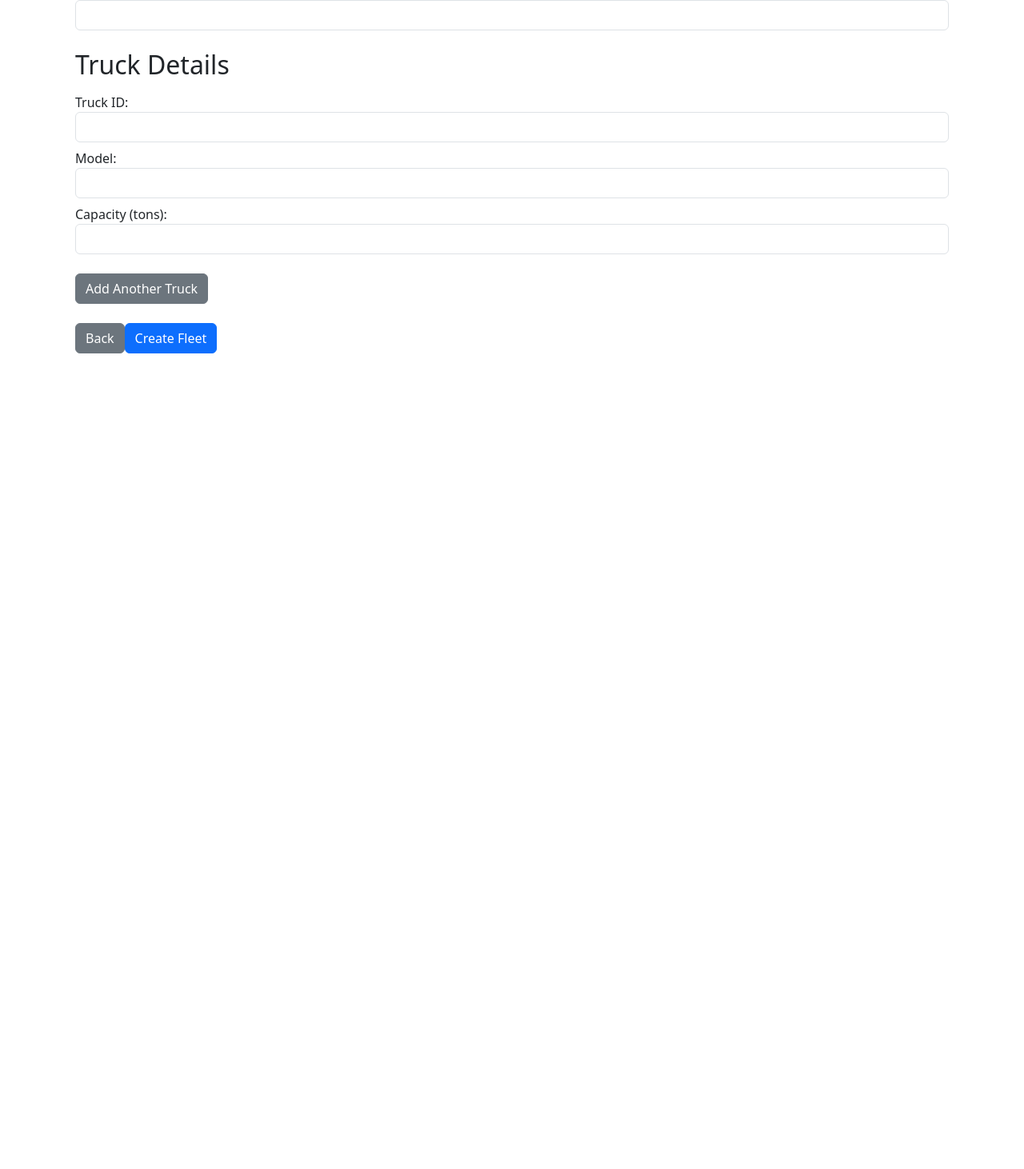
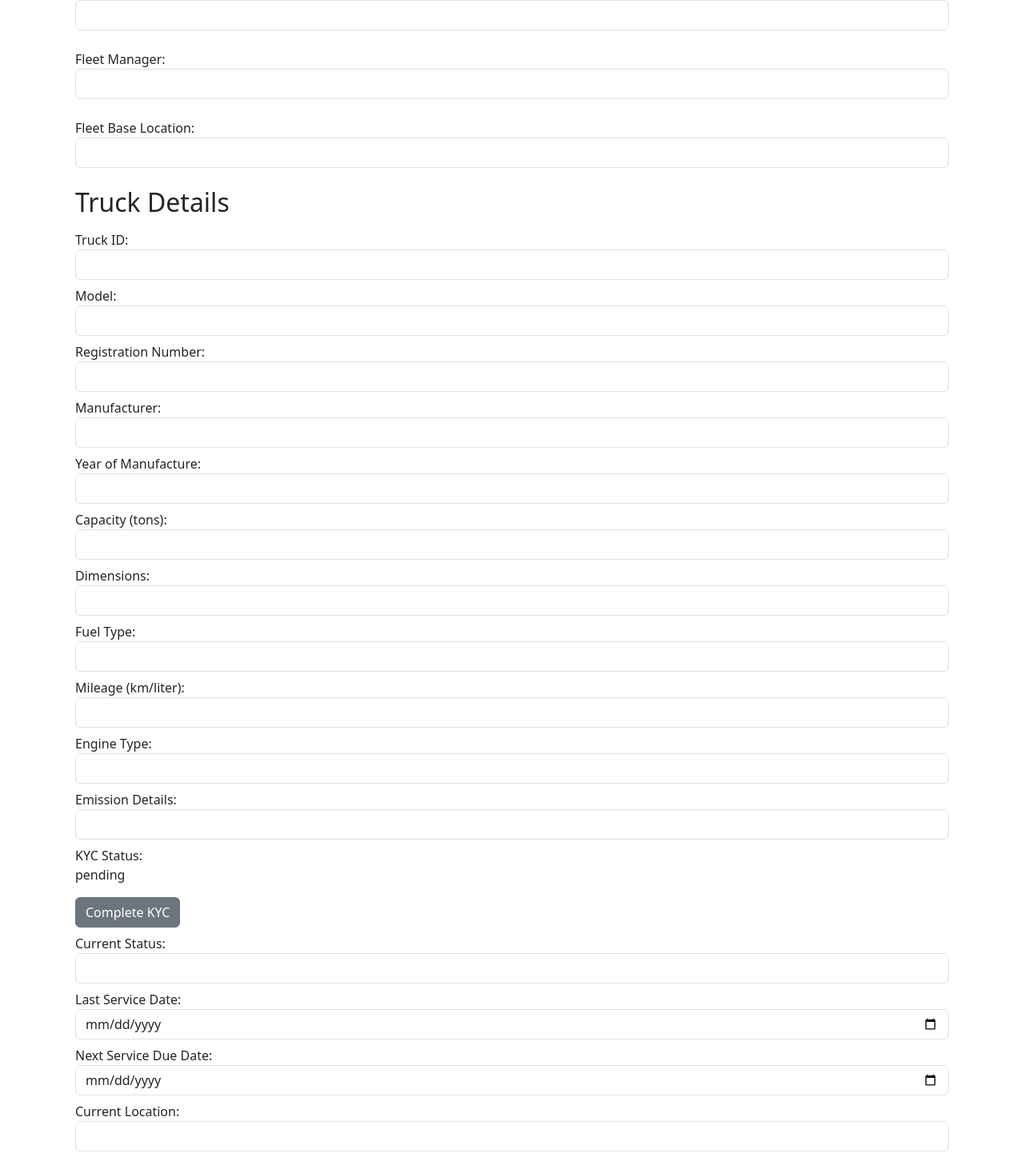
Before and after one commit to imohammedz/camion-frontend, a React (Vite) app: page /create-fleet in a window 1280 px wide. Shown: the part 224-1686 px from the top of the page at 80% size. Before the commit the page ends 800 px from the top, so only its background shows below. Built offline with nearby package versions, Linux system fonts and the light colour scheme.

Commit message:
Adding Fleet List to Fleet Management page

```diff
--- a/src/App.tsx
+++ b/src/App.tsx
@@ -6,6 +6,7 @@ import IntroPage from "./components/IntroPage";
 import CreateOrderPage from "./components/CreateOrderPage"; // Import the new page
 import CreateFleetPage from "./components/CreateFleetPage";
 import CreateAdvertisementPage from "./components/CreateAdvertisementPage";
+import FleetManagementPage from "./components/FleetManagementPage";
 
 import "./App.css";
 
@@ -16,6 +17,7 @@ const App: React.FC = () => {
       <Routes>
         <Route path="/" element={<IntroPage />} />
         <Route path="/create-order" element={<CreateOrderPage />} />
+        <Route path="/fleet-management" element={<FleetManagementPage />} />
         <Route path="/create-fleet" element={<CreateFleetPage />} />
         <Route
           path="/create-advertisement"
--- a/src/components/CreateFleetPage.tsx
+++ b/src/components/CreateFleetPage.tsx
@@ -4,8 +4,28 @@ import { useNavigate } from "react-router-dom";
 
 const CreateFleetPage: React.FC = () => {
   const [fleetName, setFleetName] = useState("");
+  const [fleetManager, setFleetManager] = useState("");
+  const [baseLocation, setBaseLocation] = useState("");
   const [truckDetails, setTruckDetails] = useState([
-    { truckId: "", model: "", capacity: "" },
+    {
+      truckId: "",
+      model: "",
+      registrationNumber: "",
+      manufacturer: "",
+      yearOfManufacture: "",
+      capacity: "",
+      dimensions: "",
+      fuelType: "",
+      mileage: "",
+      engineType: "",
+      emissionDetails: "",
+      kycStatus: "pending",
+      status: "",
+      image: "",
+      lastServiceDate: "",
+      nextServiceDueDate: "",
+      currentLocation: "",
+    },
   ]);
 
   const navigate = useNavigate();
@@ -13,7 +33,25 @@ const CreateFleetPage: React.FC = () => {
   const handleAddTruck = () => {
     setTruckDetails([
       ...truckDetails,
-      { truckId: "", model: "", capacity: "" },
+      {
+        truckId: "",
+        model: "",
+        registrationNumber: "",
+        manufacturer: "",
+        yearOfManufacture: "",
+        capacity: "",
+        dimensions: "",
+        fuelType: "",
+        mileage: "",
+        engineType: "",
+        emissionDetails: "",
+        kycStatus: "pending",
+        status: "",
+        image: "",
+        lastServiceDate: "",
+        nextServiceDueDate: "",
+        currentLocation: "",
+      },
     ]);
   };
 
@@ -28,7 +66,13 @@ const CreateFleetPage: React.FC = () => {
     if (
       !fleetName ||
       truckDetails.some(
-        (truck) => !truck.truckId || !truck.model || !truck.capacity
+        (truck) =>
+          !truck.truckId ||
+          !truck.model ||
+          !truck.registrationNumber ||
+          !truck.manufacturer ||
+          !truck.yearOfManufacture ||
+          !truck.capacity
       )
     ) {
       alert("Please fill in all required fields.");
@@ -36,6 +80,12 @@ const CreateFleetPage: React.FC = () => {
     }
     alert(`Fleet "${fleetName}" created with ${truckDetails.length} trucks.`);
     // Further processing logic here
+  };
+
+  const handleKyc = (index: number) => {
+    const updatedTrucks = [...truckDetails];
+    updatedTrucks[index] = { ...updatedTrucks[index], kycStatus: "done" };
+    setTruckDetails(updatedTrucks);
   };
 
   return (
@@ -49,6 +99,26 @@ const CreateFleetPage: React.FC = () => {
             className="form-control"
             value={fleetName}
             onChange={(e) => setFleetName(e.target.value)}
+          />
+        </div>
+
+        <div className="form-group mb-4">
+          <label>Fleet Manager:</label>
+          <input
+            type="text"
+            className="form-control"
+            value={fleetManager}
+            onChange={(e) => setFleetManager(e.target.value)}
+          />
+        </div>
+
+        <div className="form-group mb-4">
+          <label>Fleet Base Location:</label>
+          <input
+            type="text"
+            className="form-control"
+            value={baseLocation}
+            onChange={(e) => setBaseLocation(e.target.value)}
           />
         </div>
 
@@ -78,6 +148,39 @@ const CreateFleetPage: React.FC = () => {
               />
             </div>
             <div className="form-group mb-2">
+              <label>Registration Number:</label>
+              <input
+                type="text"
+                className="form-control"
+                value={truck.registrationNumber}
+                onChange={(e) =>
+                  handleTruckChange(index, "registrationNumber", e.target.value)
+                }
+              />
+            </div>
+            <div className="form-group mb-2">
+              <label>Manufacturer:</label>
+              <input
+                type="text"
+                className="form-control"
+                value={truck.manufacturer}
+                onChange={(e) =>
+                  handleTruckChange(index, "manufacturer", e.target.value)
+                }
+              />
+            </div>
+            <div className="form-group mb-2">
+              <label>Year of Manufacture:</label>
+              <input
+                type="text"
+                className="form-control"
+                value={truck.yearOfManufacture}
+                onChange={(e) =>
+                  handleTruckChange(index, "yearOfManufacture", e.target.value)
+                }
+              />
+            </div>
+            <div className="form-group mb-2">
               <label>Capacity (tons):</label>
               <input
                 type="text"
@@ -85,6 +188,118 @@ const CreateFleetPage: React.FC = () => {
                 value={truck.capacity}
                 onChange={(e) =>
                   handleTruckChange(index, "capacity", e.target.value)
+                }
+              />
+            </div>
+            <div className="form-group mb-2">
+              <label>Dimensions:</label>
+              <input
+                type="text"
+                className="form-control"
+                value={truck.dimensions}
+                onChange={(e) =>
+                  handleTruckChange(index, "dimensions", e.target.value)
+                }
+              />
+            </div>
+            <div className="form-group mb-2">
+              <label>Fuel Type:</label>
+              <input
+                type="text"
+                className="form-control"
+                value={truck.fuelType}
+                onChange={(e) =>
+                  handleTruckChange(index, "fuelType", e.target.value)
+                }
+              />
+            </div>
+            <div className="form-group mb-2">
+              <label>Mileage (km/liter):</label>
+              <input
+                type="text"
+                className="form-control"
+                value={truck.mileage}
+                onChange={(e) =>
+                  handleTruckChange(index, "mileage", e.target.value)
+                }
+              />
+            </div>
+            <div className="form-group mb-2">
+              <label>Engine Type:</label>
+              <input
+                type="text"
+                className="form-control"
+                value={truck.engineType}
+                onChange={(e) =>
+                  handleTruckChange(index, "engineType", e.target.value)
+                }
+              />
+            </div>
+            <div className="form-group mb-2">
+              <label>Emission Details:</label>
+              <input
+                type="text"
+                className="form-control"
+                value={truck.emissionDetails}
+                onChange={(e) =>
+                  handleTruckChange(index, "emissionDetails", e.target.value)
+                }
+              />
+            </div>
+            <div className="form-group mb-2">
+              <label>KYC Status:</label>
+              <p>{truck.kycStatus}</p>
+              {truck.kycStatus === "pending" && (
+                <button
+                  type="button"
+                  className="btn btn-secondary"
+                  onClick={() => handleKyc(index)}
+                >
+                  Complete KYC
+                </button>
+              )}
+            </div>
+            <div className="form-group mb-2">
+              <label>Current Status:</label>
+              <input
+                type="text"
+                className="form-control"
+                value={truck.status}
+                onChange={(e) =>
+                  handleTruckChange(index, "status", e.target.value)
+                }
+              />
+            </div>
+            <div className="form-group mb-2">
+              <label>Last Service Date:</label>
+              <input
+                type="date"
+                className="form-control"
+                value={truck.lastServiceDate}
+                onChange={(e) =>
+                  handleTruckChange(index, "lastServiceDate", e.target.value)
+                }
+              />
+            </div>
+            <div className="form-group mb-2">
+              <label>Next Service Due Date:</label>
+              <input
+                type="date"
+                className="form-control"
+                value={truck.nextServiceDueDate}
+                onChange={(e) =>
+                  handleTruckChange(index, "nextServiceDueDate", e.target.value)
+                }
+              />
+            </div>
+            <div className="form-group mb-2">
+              <label>Current Location:</label>
+              <input
+                type="text"
+                className="form-control"
+                value={truck.currentLocation}
+                onChange={(e) =>
+                  handleTruckChange(index, "currentLocation", e.target.value)
                 }
               />
             </div>
--- /dev/null
+++ b/src/components/FleetManagementPage.tsx
@@ -0,0 +1,73 @@
+// src/components/FleetManagementPage.tsx
+import React from "react";
+import { useNavigate } from "react-router-dom";
+
+const FleetManagementPage: React.FC = () => {
+  const navigate = useNavigate();
+
+  // Hardcoded dummy fleet data
+  const fleets = [
+    {
+      fleetId: "FLEET001",
+      fleetName: "Alpha Fleet",
+      totalTrucks: 10,
+      fleetManager: "John Doe",
+      baseLocation: "New York",
+      status: "Fully Operational",
+    },
+    {
+      fleetId: "FLEET002",
+      fleetName: "Beta Fleet",
+      totalTrucks: 7,
+      fleetManager: "Jane Smith",
+      baseLocation: "Los Angeles",
+      status: "Partially Operational",
+    },
+    {
+      fleetId: "FLEET003",
+      fleetName: "Gamma Fleet",
+      totalTrucks: 12,
+      fleetManager: "Robert Brown",
+      baseLocation: "Chicago",
+      status: "Under Maintenance",
+    },
+  ];
+
+  return (
+    <div className="container mx-auto p-4">
+      <h1 className="text-2xl font-bold mb-4">Fleet Management</h1>
+      <button
+        className="btn btn-primary mb-4"
+        onClick={() => navigate("/create-fleet")}
+      >
+        Create New Fleet
+      </button>
+      <table className="table-auto w-full">
+        <thead>
+          <tr>
+            <th className="px-4 py-2">Fleet ID</th>
+            <th className="px-4 py-2">Fleet Name</th>
+            <th className="px-4 py-2">Total Trucks</th>
+            <th className="px-4 py-2">Fleet Manager</th>
+            <th className="px-4 py-2">Base Location</th>
+            <th className="px-4 py-2">Status</th>
+          </tr>
+        </thead>
+        <tbody>
+          {fleets.map((fleet) => (
+            <tr key={fleet.fleetId}>
+              <td className="border px-4 py-2">{fleet.fleetId}</td>
+              <td className="border px-4 py-2">{fleet.fleetName}</td>
+              <td className="border px-4 py-2">{fleet.totalTrucks}</td>
+              <td className="border px-4 py-2">{fleet.fleetManager}</td>
+              <td className="border px-4 py-2">{fleet.baseLocation}</td>
+              <td className="border px-4 py-2">{fleet.status}</td>
+            </tr>
+          ))}
+        </tbody>
+      </table>
+    </div>
+  );
+};
+
+export default FleetManagementPage;
--- a/src/components/IntroPage.tsx
+++ b/src/components/IntroPage.tsx
@@ -19,7 +19,7 @@ const IntroPage: React.FC = () => {
         <OptionCard
           title="Fleet Management"
           description="Track and manage your fleet."
-          onClick={() => navigate("/create-fleet")} // Navigate to the create fleet page
+          onClick={() => navigate("/fleet-management")} // Navigate to the Fleet Management page
         />
         <OptionCard
           title="Service Management"
```
